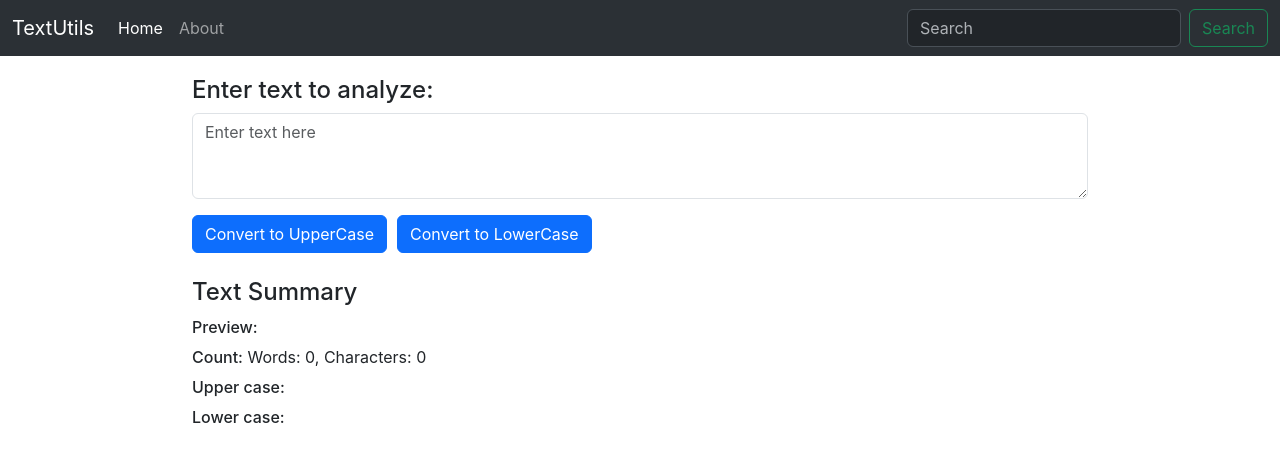
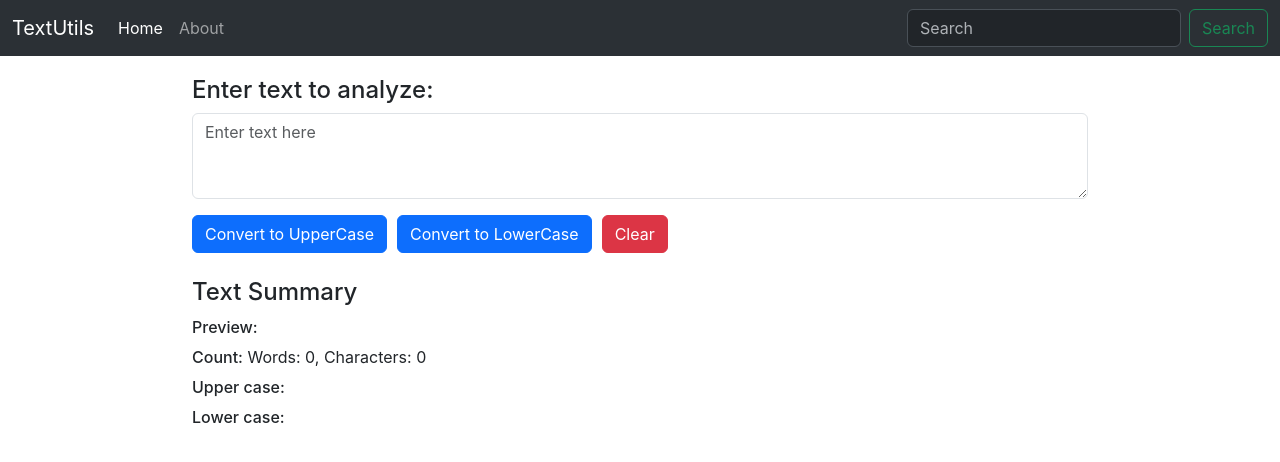
Before and after one commit to Anshikaa-agarwal/reacttt, a React (Create React App) app in the folder my-app/: page / in a window 1280 px wide. Shown: the top 462 px of the page. Built offline with nearby package versions, Linux system fonts and the light colour scheme.

Commit message:
buttons and utilities

```diff
--- a/my-app/src/component/Button.js
+++ b/my-app/src/component/Button.js
@@ -1,9 +1,12 @@
 import React from 'react'
 
 export default function Button(props) {
+
+  const buttonColor = props.color === "blue" ? "btn btn-primary" : props.color === "red" ? "btn btn-danger" : "btn";
+
   return (
     <div>
-      <button className="btn btn-primary" onClick={props.func}>{props.text}</button>
+      <button className={buttonColor} onClick={props.func}>{props.text}</button>
     </div>
   )
 }
--- a/my-app/src/component/TextForm.js
+++ b/my-app/src/component/TextForm.js
@@ -19,6 +19,9 @@ export default function TextForm(props) {
   const handleDownClick = () => {
     setText(text.toLowerCase());
   }
+  const handleClear = () => {
+    setText("");
+  }
   return (
     <>
       <h4>{props.heading}</h4>
@@ -27,8 +30,9 @@ export default function TextForm(props) {
       </div>
 
       <div className="btn-container">
-        <Button text="Convert to UpperCase" func ={handleUpClick}></Button>
-        <Button text="Convert to LowerCase" func ={handleDownClick}></Button>
+        <Button text="Convert to UpperCase" func ={handleUpClick} color = "blue"></Button>
+        <Button text="Convert to LowerCase" func ={handleDownClick} color = "blue"></Button>
+        <Button text="Clear" func ={handleClear} color = "red"></Button>
       </div>
 
       <Summary textinput={text}></Summary>
```
